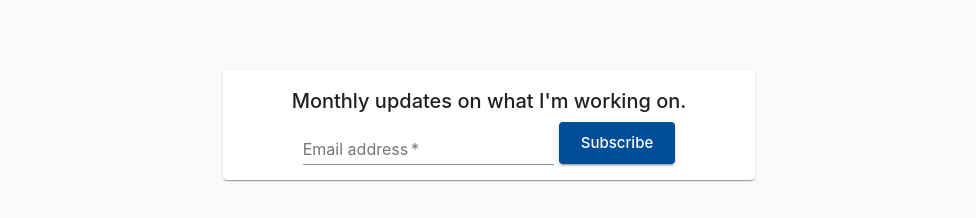
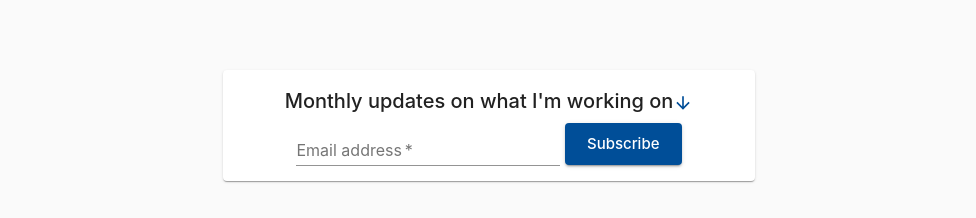
Before and after one commit to bencooper01/bencooper-io, a Next.js app: page / in a window 1280 px wide. Shown: the part 712-930 px from the top of the page, without its empty margins (151-1127 px from the left). Built offline with nearby package versions, Linux system fonts and the light colour scheme.

Commit message:
fix: newsletter card padding

```diff
--- a/src/components/NewsletterForm.tsx
+++ b/src/components/NewsletterForm.tsx
@@ -1,5 +1,4 @@
 import { Container, Typography, TextField, Box, Button } from "@material-ui/core";
-import { AccessAlarm, Twitter, GitHub } from "@material-ui/icons";
 import TwitterIcon from "@material-ui/icons/Twitter";
 import { createMuiTheme, ThemeProvider } from "@material-ui/core/styles";
 import { makeStyles, withStyles } from "@material-ui/core/styles";
@@ -8,6 +7,7 @@ import { theme } from "../styles/theme";
 import useStyles from "../styles/styles";
 import React from "react";
 import { Card, Grid } from "@material-ui/core";
+import { ArrowDownward } from "@material-ui/icons";
 
 export const NewsletterForm = (props) => {
 	const [email, setEmail] = React.useState("");
@@ -15,12 +15,13 @@ export const NewsletterForm = (props) => {
 	return (
 		<Grid container justify="center" spacing={0}>
 			<Grid item xs={12} sm={7}>
-				<Card style={{ padding: 15, textAlign: "center" }}>
+				<Card style={{ textAlign: "center", paddingRight: 2.5, paddingLeft: 2.5, paddingTop: 15, paddingBottom: 15 }}>
 					<Typography variant="h6" style={{ textAlign: "center" }}>
-						Monthly updates on what I'm working on.
+						Monthly updates on what I'm working on
+						<ArrowDownward style={{ verticalAlign: "middle" }} fontSize="small" color="secondary" />
 					</Typography>
 					<form action="https://gmail.us1.list-manage.com/subscribe/post?u=7eb246d13da7a0da8b627c327&id=ff0b812431" method="POST" noValidate>
-						<Box style={{ textAlign: "center" }}>
+						<Box style={{ textAlign: "center", paddingTop: 1 }}>
 							<TextField
 								label="Email address"
 								required
--- a/src/pages/index.tsx
+++ b/src/pages/index.tsx
@@ -55,7 +55,7 @@ const Home = (props) => {
 					</Grid>
 				</Box>
 
-				<Box pb={5} justifyContent="center" alignContent="center" alignItems="center" alignSelf="center">
+				<Box pb={5}>
 					<NewsletterForm />
 				</Box>
 			</Container>
```
